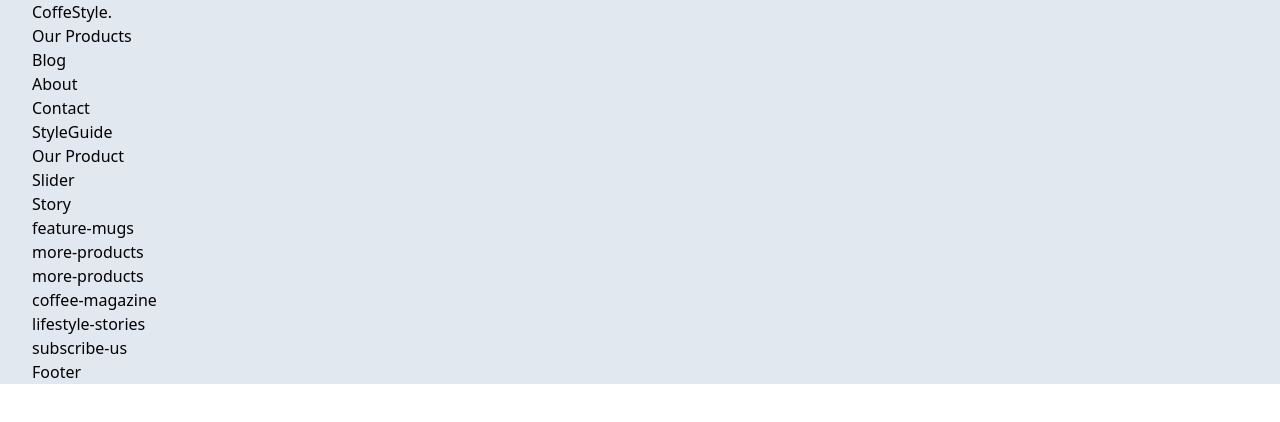
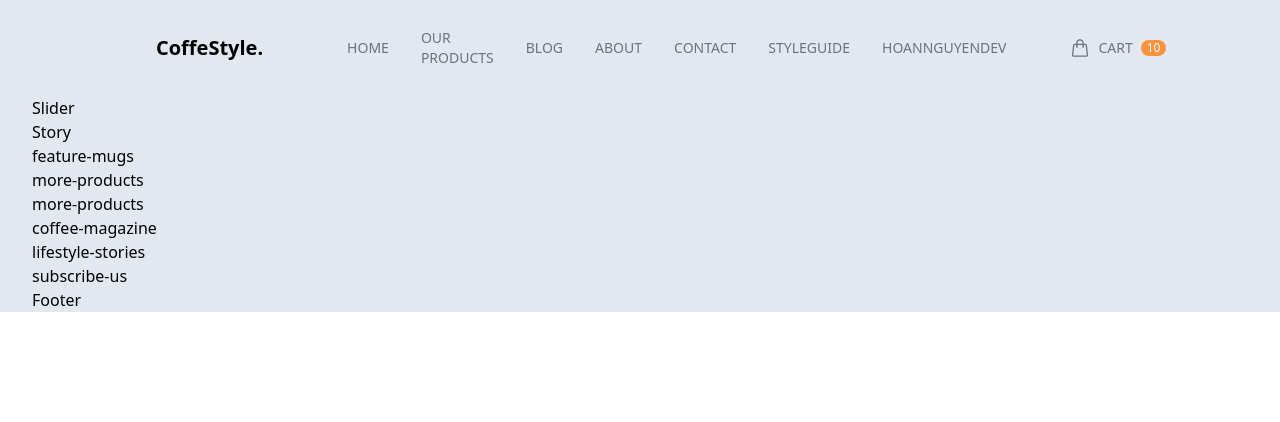
Before and after one commit to ndhoan/tailwind-coffee-style, a website: page src/index.html in a window 1280 px wide. Drawn offline with nearby package versions, Linux system fonts and the light colour scheme; files that its build step writes are made by us from their sources.

Commit message:
update header

```diff
--- a/src/index.html
+++ b/src/index.html
@@ -10,27 +10,62 @@
       <div
         class="content-wrapper max-w-screen-2xl text-base mx-auto px-8 bg-slate-200"
       >
-        <header class="">
-          <nav>
-            <div class="logo">CoffeStyle.</div>
-            <ul class="">
-              <li class="">
-                <a href="#">Our Products</a>
+        <header class="py-6 mx-10">
+          <nav class="flex flex-row justify-between items-center">
+            <div
+              class="logo basis-2/6 text-center text-xl font-semibold cursor-pointer"
+            >
+              CoffeStyle.
+            </div>
+            <ul
+              class="basis-3/6 flex items-center justify-end gap-8 uppercase text-sm text-gray-500 font-medium"
+            >
+              <li class="custom-top-menu-item">
+                <a href="#">Home</a>
               </li>
-              <li class="">
+              <li class="custom-top-menu-item">
+                <a href="#outproduct">Our Products</a>
+              </li>
+              <li class="custom-top-menu-item">
                 <a href="#blog">Blog</a>
               </li>
-              <li class="">
+              <li class="custom-top-menu-item">
                 <a href="#about">About</a>
               </li>
-              <li class="">
+              <li class="custom-top-menu-item">
                 <a href="#contact">Contact</a>
               </li>
-              <li class="">
+              <li class="custom-top-menu-item">
                 <a href="#styleguide">StyleGuide</a>
               </li>
-              <li class="">
-                <a href="#ourproduct">Our Product</a>
+              <li class="custom-top-menu-item">
+                <a href="#hoannguyendev">HoanNguyenDev</a>
+              </li>
+            </ul>
+            <ul
+              class="basis-1/6 flex justify-start items-center ml-16 uppercase text-sm text-gray-500 font-medium"
+            >
+              <li class="custom-top-menu-item">
+                <a href="#cart" class="flex items-center">
+                  <svg
+                    xmlns="http://www.w3.org/2000/svg"
+                    fill="none"
+                    viewBox="0 0 24 24"
+                    stroke-width="1.5"
+                    stroke="currentColor"
+                    class="hnd-icon"
+                  >
+                    <path
+                      stroke-linecap="round"
+                      stroke-linejoin="round"
+                      d="M15.75 10.5V6a3.75 3.75 0 1 0-7.5 0v4.5m11.356-1.993 1.263 12c.07.665-.45 1.243-1.119 1.243H4.25a1.125 1.125 0 0 1-1.12-1.243l1.264-12A1.125 1.125 0 0 1 5.513 7.5h12.974c.576 0 1.059.435 1.119 1.007ZM8.625 10.5a.375.375 0 1 1-.75 0 .375.375 0 0 1 .75 0Zm7.5 0a.375.375 0 1 1-.75 0 .375.375 0 0 1 .75 0Z"
+                    />
+                  </svg>
+                  <span class="mx-2">Cart</span>
+                  <span class="hnd-badge-circle bg-orange-400 text-white"
+                    >10</span
+                  >
+                </a>
               </li>
             </ul>
           </nav>
--- a/src/input.css
+++ b/src/input.css
@@ -3,3 +3,15 @@
 @tailwind base;
 @tailwind components;
 @tailwind utilities;
+
+.custom-top-menu-item {
+  @apply cursor-pointer py-1 hover:text-gray-800 relative after:absolute after:bottom-0 after:left-0 after:bg-light-coffee after:h-0.5 after:w-0 hover:after:w-full after:transition-all after:ease-in-out after:duration-300;
+}
+
+.hnd-icon {
+  @apply w-5 h-5 inline-block;
+}
+
+.hnd-badge-circle {
+  @apply text-xs text-center rounded-full px-1.5;
+}
--- a/tailwind.config.js
+++ b/tailwind.config.js
@@ -7,7 +7,7 @@ module.exports = {
         Karla: ["Karla", "sans-serif"],
       },
       colors: {
-        "light-coffe": "",
+        "light-coffee": "#C89F94",
       },
     },
   },
```
Also changed, not shown: src/output.css (deleted), 1 other file.
